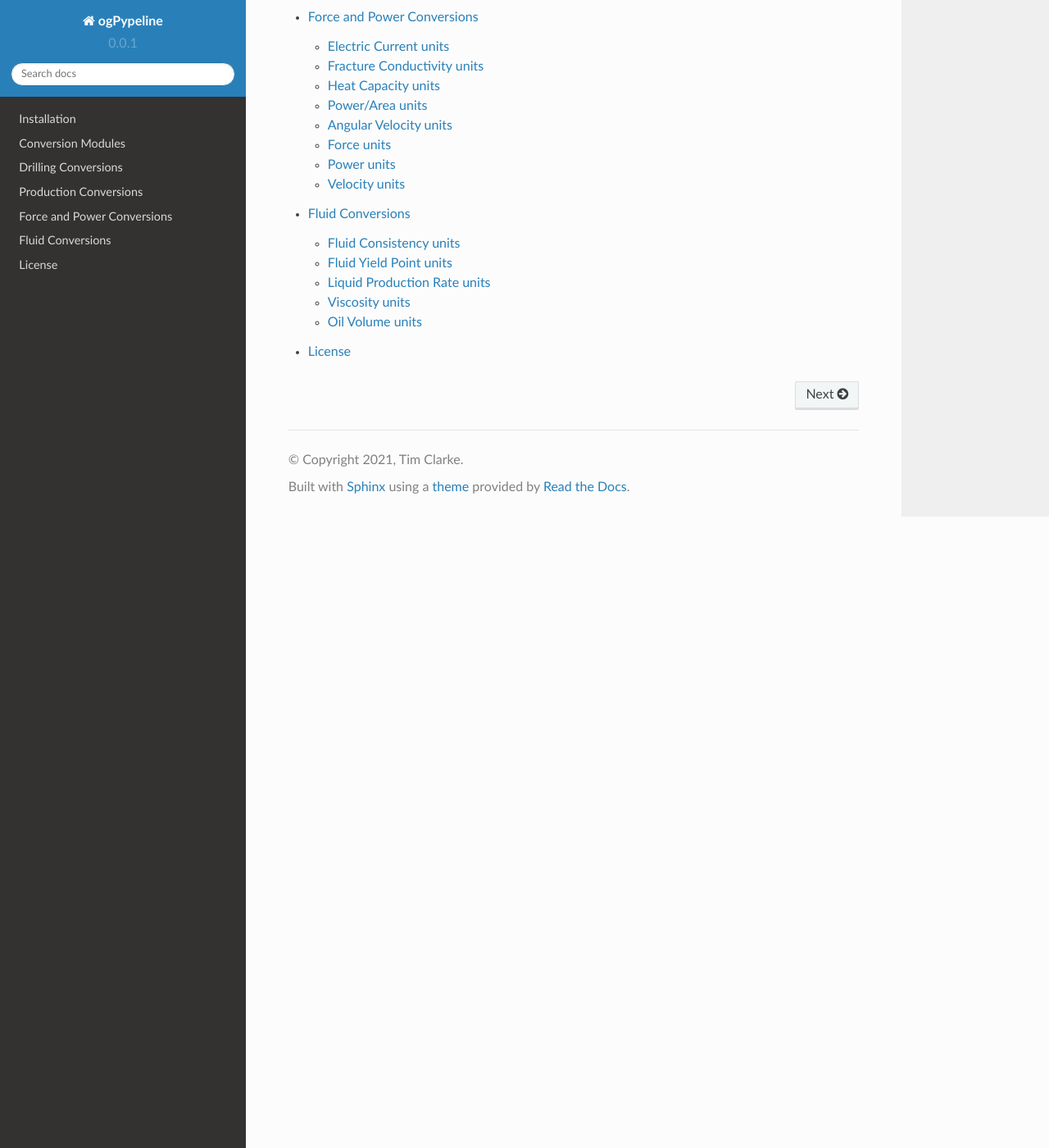
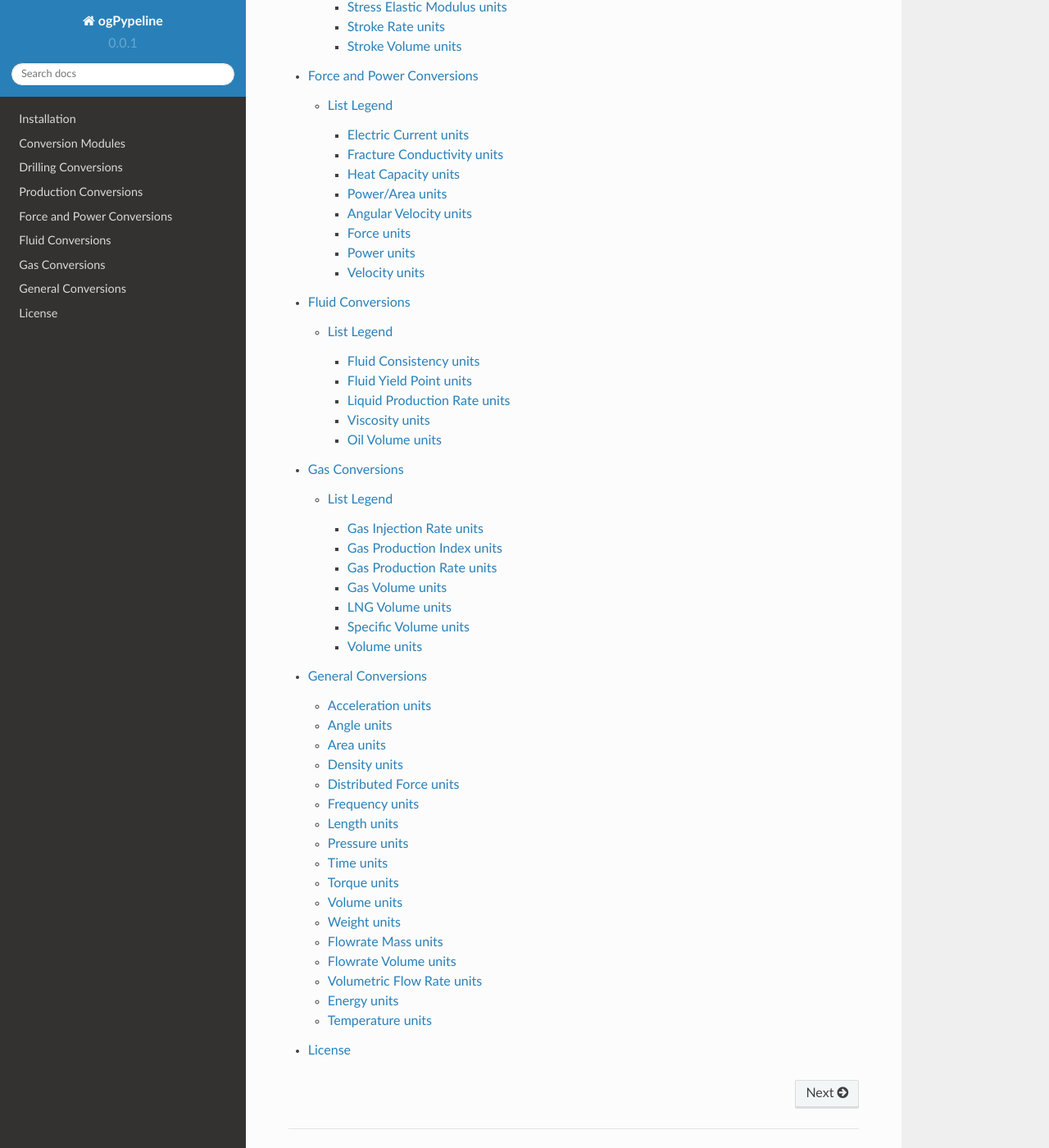
Before and after one commit to this-isnt-me/ogPypeline, a Sphinx documentation site: the page built from docs/source/index.rst, in a window 1280 px wide and 1400 px high, scrolled down 1244 px. Shown: the whole window at 82% size. Built offline with Sphinx 7.4.7 and the Read the Docs theme 2.0.0, drawn with Linux system fonts in a browser that asks for light colours; some of the changed lines change nothing that is shown; some of the changed text lies outside the part shown.

Commit message:
9th Edit of Read the Docs files

```diff
--- a/docs/source/drillingcon.rst
+++ b/docs/source/drillingcon.rst
@@ -1,5 +1,10 @@
 Drilling Conversions
 ==================
+
+List Legend
+^^^^^^^^^^^^
+
+   #. "Unit Description" : 'Function Input String'
 
 Dogleg units
 ------------
--- a/docs/source/fluidcon.rst
+++ b/docs/source/fluidcon.rst
@@ -1,5 +1,10 @@
 Fluid Conversions
 ==================
+
+List Legend
+^^^^^^^^^^^^
+
+   #. "Unit Description" : 'Function Input String'
 
 Fluid Consistency units
 ------------
--- a/docs/source/forcepowercon.rst
+++ b/docs/source/forcepowercon.rst
@@ -1,5 +1,10 @@
 Force and Power Conversions
 ==================
+
+List Legend
+^^^^^^^^^^^^
+
+   #. "Unit Description" : 'Function Input String'
 
 Electric Current units
 ------------
--- a/docs/source/gascon.rst
+++ b/docs/source/gascon.rst
@@ -1,5 +1,10 @@
 Gas Conversions
 ==================
+
+List Legend
+^^^^^^^^^^^^
+
+   #. "Unit Description" : 'Function Input String'
 
 Gas Injection Rate units
 ------------
--- /dev/null
+++ b/docs/source/generalcon.rst
@@ -0,0 +1,357 @@
+General Conversions
+==================
+
+Acceleration units
+------------
+
+The acceleration(value, units) function converts between different Acceleration units. The input units are as per the list below:
+
+   #. G-unit : 'g'
+   #. Centimeter per Square Minute : 'cm/min2'
+   #. Centimeter per Square Second : 'cm/s2'
+   #. Feet per Square Minute : 'ft/min2'
+   #. Galileo : 'Gal'
+   #. Inch per Square Hour : 'in/h2'
+   #. Inch per Square Minute : 'in/min2'
+   #. Inch per Square Second : 'in/s2'
+   #. Kilometer per Square Hour : 'km/hr2'
+   #. Kilometer per Square Minute : 'km/min2'
+   #. Kilometer per Square Second : 'km/s2'
+   #. Meter per Square Day : 'm/d2'
+   #. Meter per Square Hour : 'm/hr2'
+   #. Meter per Square Minute : 'm/min2'
+   #. Meter per Square Second : 'm/s2'
+   #. Miles per Square Hour : 'mi/hr2'
+   #. Miles per Square Minute : 'mi/min2'
+   #. Miles per Square Second : 'mi/s2'
+   #. Knot per Second : 'knot/s'
+   #. Millimeter per Square Second : 'mm/s2'
+
+Angle units
+------------
+
+The angle(value, units) function converts between different Angle units. The input units are as per the list below:
+
+   #. Degrees : 'deg'
+   #. Gradian : 'gon'
+   #. Angular Mils : 'mil'
+   #. Milliradian : 'mrad'
+   #. Minutes : 'min'
+   #. Quadrants : 'quad'
+   #. Radians : 'rad'
+   #. Revolutions : 'r'
+   #. Seconds : 'sec'
+
+Area units
+------------
+
+The area(value, units) function converts between different Area units. The input units are as per the list below:
+
+   #. Acre : 'acre'
+   #. Hectare : 'ha'
+   #. Square Centimeters : 'cm2'
+   #. Square Decimeter : 'dm2'
+   #. Square Feet : 'ft2'
+   #. Square Inch : 'in2'
+   #. Square Kilometer : 'km2'
+   #. Square Meter : 'm2'
+   #. Square Mile : 'mi2'
+   #. Square Millimeter : 'mm2'
+   #. Square Yard : 'yd2'
+
+Density units
+------------
+
+The density(value, units) function converts between different Density units. The input units are as per the list below:
+
+   #. Gram per Cubic Centimeter : 'g/cm3'
+   #. Gram per Liter : 'g/L'
+   #. Kilogram per Cubic Centimeter : 'kg/cm3'
+   #. Kilogram per Cubic Meter : 'kg/m3'
+   #. Kilogram per Liter : 'kg/L'
+   #. Ounce per Cubic Foot : 'oz/ft3'
+   #. Ounce per Cubic Inch : 'oz/in3'
+   #. Pound per Cubic Foot : 'lb/ft3'
+   #. Pound per Cubic Inch : 'lb/in3'
+   #. Pound per US Gallon : 'ppg'
+   #. Slug per Cubic Foot : 'slug/ft3'
+   #. Slug per Cubic Inch : 'slug/in3'
+   #. Specific Gravity : 'SG'
+
+Distributed Force units
+------------
+
+The distributed_force(value, units) function converts between different Distributed Force units. The input units are as per the list below:
+
+   #. Deka Newton per Meter : 'daN/m'
+   #. Kilogram per Meter : 'kg/m'
+   #. Kilonewton per Centimeter : 'kg/cm'
+   #. Kilopound per Inch : 'klb/in'
+   #. Newton per Meter : 'N/m'
+   #. Poundforce per Feet : 'lbf/ft'
+
+Frequency units
+------------
+
+The frequency(value, units) function converts between different Frequency units. The input units are as per the list below:
+
+   #. Gigahertz : 'gHz'
+   #. Hertz : 'Hz'
+   #. Kilohertz : 'kHz'
+   #. Megahertz : 'mHz'
+   #. Radian per Hour : 'rad/hr'
+   #. Radian per Minute : 'rad/min'
+   #. Radian per Second    : 'rad/sec'
+   #. Revolutions per Hour : 'rph'
+   #. Revolutions per Minute : 'rpm'
+   #. Revolutions per Second : 'rps'
+
+Length units
+------------
+
+The length(value, units) function converts between different Length units. The input units are as per the list below:
+
+   #. Centimeter : 'cm'
+   #. Decimeter : 'dm'
+   #. Dekameter : 'dam'
+   #. Fathom  : 'fath'
+   #. Feet : 'ft'
+   #. Hectometer : 'hm'
+   #. Inch : 'in'
+   #. Kilometer : 'km'
+   #. League : 'league'
+   #. Meter : 'm'
+   #. Miles : 'mi'
+   #. Millimeter : 'mm'
+   #. Nautical League : 'nleague'
+   #. Nautical Mile : 'nm'
+   #. Yard : 'yd'
+
+Pressure units
+------------
+
+The pressure(value, units) function converts between different Pressure units. The input units are as per the list below:
+
+   #. Atmosphere : 'atm'
+   #. Bar : 'bar'
+   #. Centimeter of Mercury : 'cm_Hg'
+   #. Centimeter of Water : 'cm_h2o'
+   #. Dyne per Square Centimeter : 'dyne/cm2'
+   #. Foot of Air : 'ft_air'
+   #. Foot of Mercury : 'ft_hg'
+   #. Foot of Water : 'ft_h2o'
+   #. Inch of Air : 'in_air'
+   #. Inch of Mercury : 'in_hg'
+   #. Inch of Water : 'in_h2o'
+   #. Kilogram-force per Square Centimeter : 'kg/cm2'
+   #. Kilogram-force per Square Meter : 'kg/m2'
+   #. KiloPascal : 'kPa'
+   #. MegaPascal : 'Mpa'
+   #. Millibar : 'mbar'
+   #. Meter of Water : 'm_h2o'
+   #. Meter of Mercury : 'm_Hg'
+   #. Newton per Square Centimeter : 'N/cm2'
+   #. Newton per Square Meter : 'N/m2'
+   #. Newton per Square Millimeter : 'N/mm2'
+   #. Pascal : 'Pa'
+   #. Pound-force per Square Foot : 'psf'
+   #. Pound-force per Square Inch : 'psi'
+   #. Torr : 'torr'
+
+Time units
+------------
+
+The time(value, units) function converts between different Time units. The input units are as per the list below:
+
+   #. Days : 'day'
+   #. Decades : 'decade'
+   #. Hours : 'hr'
+   #. Minutes : 'minute'
+   #. Seconds : 'sec'
+   #. Years : 'year'
+
+Torque units
+------------
+
+The torque(value, units) function converts between different Torque units. The input units are as per the list below:
+
+   #. Foot Ounce-force : 'ft-oz'
+   #. Foot Pound-force : 'ft-lb'
+   #. Inch Ounce-force : 'in-oz'
+   #. Inch Pound-force : 'in-lb'
+   #. Kilogram-force Centimeter : 'kg-cm'
+   #. Kilogram-force Meter : 'kg-m'
+   #. KiloNewton Meter : 'kN-m'
+   #. Newton Centimeter : 'N-cm'
+   #. Newton Meter : 'N-m'
+
+Volume units
+------------
+
+The volume(value, units) function converts between different Volume units. The input units are as per the list below:
+
+   #. Barrel : 'bbl'
+   #. Bucket : 'bucket'
+   #. Bushel : 'bu_us'
+   #. Cubic Centimeter : 'cm3'
+   #. Cubic Foot : 'ft3'
+   #. Cubic Inch : 'in3'
+   #. Cubic Meter : 'm3'
+   #. Cubic Millimeter : 'mm3'
+   #. Cubic Yard : 'yd3'
+   #. Cup : 'C'
+   #. Dram : 'dr'
+   #. Drum : 'drum'
+   #. Fluid Ounce : 'fl_oz'
+   #. US Gallon : 'gal_us'
+   #. Gill : 'gill'
+   #. UK Gallon : 'gal_uk'
+   #. Kiloliter : 'kL'
+   #. Liter : 'L'
+   #. Milliliter : 'ml'
+   #. Pint : 'pt'
+   #. Quart - Dry : 'qt_dr'
+   #. Quart - Liquid : 'qt_lq'
+   #. Tablespoon : 'tbsp'
+   #. Teaspoon : 'tsp'
+   #. Tonne of Oil Equivalent : 'toe'
+
+Weight units
+------------
+
+The weight(value, units) function converts between different Weight units. The input units are as per the list below:
+
+   #. Carat : 'ct'
+   #. Centigram : 'cg'
+   #. Decigram : 'dg'
+   #. Dram : 'dram'
+   #. Grain : 'gr'
+   #. Gram : 'g'
+   #. Kilogram : 'kg'
+   #. KIP : 'kip'
+   #. Ton - Long : 't_long'
+   #. Ton - Metric : 't_metric'
+   #. Ton - Short : 't_short'
+   #. Milligram : 'mg'
+   #. Ounce : 'oz'
+   #. Pound : 'lb'
+   #. Slug : 'slug'
+   #. Troy Ounce : 'toz'
+   #. Kilodekanewton : 'KdaN'
+   #. Dekanewton : 'daN'
+
+Flowrate Mass units
+------------
+
+The flowrate_mass(value, units) function converts between different Flowrate Mass units. The input units are as per the list below:
+
+   #. Grams per Day : 'g/day'
+   #. Kilograms per Day : 'kg/day'
+   #. Pounds per Day : 'lb/day'
+   #. Long Tons per Day : 'ton/day(l)'
+   #. Metric Tons per Day : 'ton/day(m)'
+   #. Short Tons per Day : 'ton/day(s)'
+   #. Grams per Hour : 'g/hr'
+   #. Kilograms per Hour : 'kg/hr'
+   #. Pounds per Hour : 'lb/hr'
+   #. Long Tons per Hour : 'ton/hr(l)'
+   #. Metric Tons per Hour : 'ton/hr(m)'
+   #. Short Tons per Hour : 'ton/hr(s)'
+   #. Grams per Minute : 'g/min'
+   #. Kilograms per Minute : 'kg/min'
+   #. Pounds per Minute : 'lb/min'
+   #. Long Tons per Minute : 'ton/min(l)'
+   #. Metric Tons per Minute : 'ton/min(m)'
+   #. Short Tons per Minute : 'ton/min(s)'
+   #. Grams per Second : 'g/sec'
+   #. Kilograms per Second : 'kg/sec'
+   #. Pounds per Second : 'lb/sec'
+   #. Long Tons per Second : 'ton/sec(l)'
+   #. Metric Tons per Second : 'ton/sec(m)'
+   #. Short Tons per Second : 'ton/sec(s)'
+
+Flowrate Volume units
+------------
+
+The flowrate_vol(value, units) function converts between different Flowrate Volume units. The input units are as per the list below:
+
+   #. Barrels per Day : 'BPD'
+   #. Cubic Feet per Day : 'ft3/day'
+   #. Cubic Meters per Day : 'm3/day'
+   #. US Gallons per Day : 'gal/day'
+   #. Barrels per Hour : 'BPH'
+   #. Cubic Feet per Hour : 'ft3/hr'
+   #. Cubic Meters per Hour : 'm3/hr'
+   #. US Gallons per Hour : 'gph'
+   #. Barrels per Minute : 'BPM'
+   #. Cubic Feet per Minute : 'ft3/min'
+   #. Cubic Meters per Minute : 'm3/min'
+   #. US Gallons per Minute : 'gpm'
+   #. Barrels per Second : 'BPS'
+   #. Cubic Feet per Second : 'ft3/sec'
+   #. Cubic Meters per Second : 'm3/sec'
+   #. US Gallons per Second : 'gal/sec'
+
+Volumetric Flow Rate units
+------------
+
+The volumetric_flow_rate(value, units) function converts between different Volumetric Flow Rate units. The input units are as per the list below:
+
+   #. Liters per Hour : 'L/hr'
+   #. Liters per Minute : 'L/min'
+   #. Liters per Second : 'L/sec'
+   #. Milliliters per Hour : 'mL/hr'
+   #. Milliliters per Minute : 'mL/min'
+   #. Milliliters Feet per Second : 'mL/sec'
+   #. Cubic Meters per Hour : 'm3/hr'
+   #. Cubic Meters per Minute : 'm3/min'
+   #. Cubic Meters per Second : 'm3/sec'
+   #. Cubic Feet per Hour : 'ft3/hr'
+   #. Cubic Feet per Minute : 'ft3/min'
+   #. Cubic Feet per Second : 'ft3/sec'
+   #. US Gallons per Hour : 'us_gal/hr'
+   #. US Gallons per Minute : 'us_gal/min'
+   #. US Gallons per Second : 'us_gal/sec'
+   #. UK Gallons per Hour  : 'uk_gal/hr'
+   #. UK Gallons per Minute : 'uk_gal/min'
+   #. UK Gallons per Second : 'uk_gal/sec'
+   #. Cubic Centimeters per Hour : 'cm3/hr'
+   #. Cubic Centimeters per Minute : 'cm3/min'
+   #. Cubic Centimeters per Second : 'cm3/sec'
+
+Energy units
+------------
+
+The energy(value, units) function converts between different Energy Volume units. The input units are as per the list below:
+
+   #. Barrels of Oil Equivalent : 'boe'
+   #. British Thermal Units : 'BTU'
+   #. Calories : 'cal'
+   #. Cubic Feet of Natural Gas : 'nat_gas_ft3'
+   #. Foot Pounds : 'ft-lb'
+   #. Foot Poundals : 'ft-pdl'
+   #. GigaJoules : 'gJ'
+   #. Horsepower Hours : 'HP-hr'
+   #. Joules : 'J'
+   #. Kilocalories : 'kcal'
+   #. Kilogram-force Meters : 'kg-m'
+   #. KiloJoules : 'kJ'
+   #. Kilowatt Hours : 'kW-hr'
+   #. Liter Atmospheres : 'L-atm'
+   #. MegaJoules : 'mJ'
+   #. Newton Meters : 'Nm'
+   #. Therms : 'therm'
+   #. Thermies : 'thermie'
+   #. Ton of Explosive : 'ton-exp'
+   #. Tonne of Coal Equivalent : 'toc'
+   #. Tonne of Oil Equivalent : 'toe'
+   #. Watthour : 'W-hr'
+
+Temperature units
+------------
+
+The temperature(value, units) function converts between different Temperature units. The input units are as per the list below:
+
+   #. Centigrade : 'c'
+   #. Fahrenheit : 'f'
+   #. Kelvin : 'k'
--- a/docs/source/index.rst
+++ b/docs/source/index.rst
@@ -1,7 +1,7 @@
 ogPypeline documentation
 ===================================
 
-**ogPypeline**is a Python library for the oil and gas industry. Initial release is focused on 64 useful unit conversions across multiple disciplines.
+**ogPypeline** is a Python library for the oil and gas industry. Initial release is focused on 64 useful unit conversions across multiple disciplines.
 
 Check out the :doc:`installation` section for further information, including
 how to :ref:`installation` the project.
@@ -21,4 +21,6 @@ Contents
    productioncon
    forcepowercon
    fluidcon
+   gascon
+   generalcon
    license
--- a/docs/source/productioncon.rst
+++ b/docs/source/productioncon.rst
@@ -1,5 +1,10 @@
 Production Conversions
 ==================
+
+List Legend
+^^^^^^^^^^^^
+
+   #. "Unit Description" : 'Function Input String'
 
 Nozzle Size units
 ------------
```
